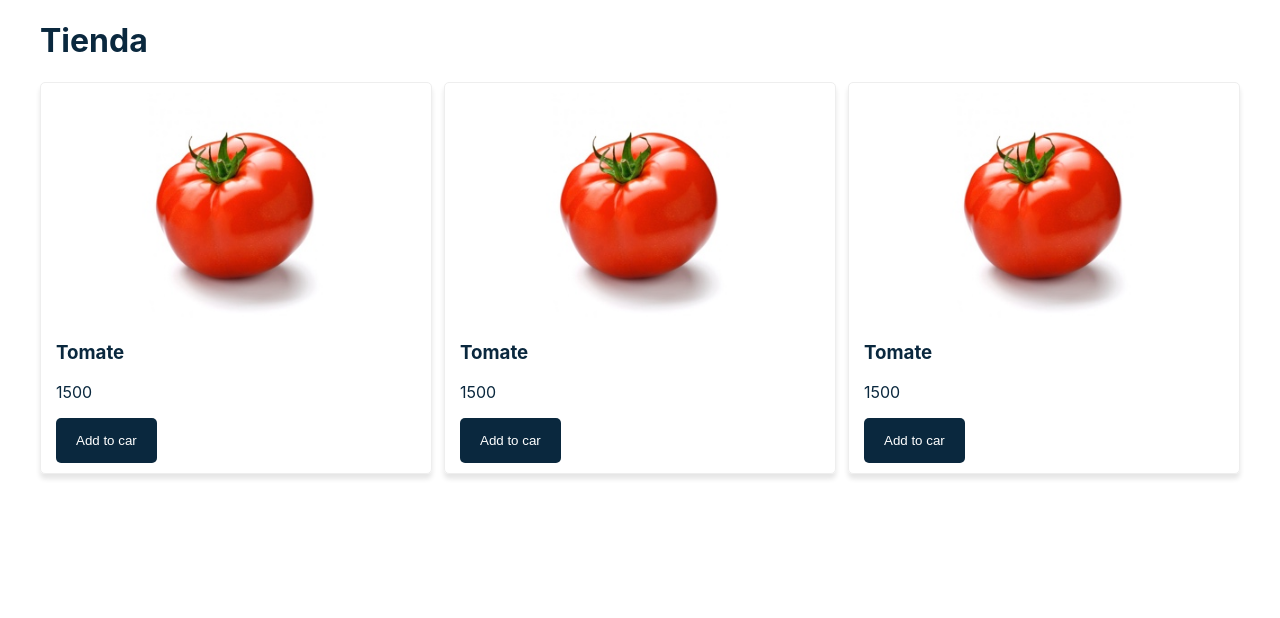
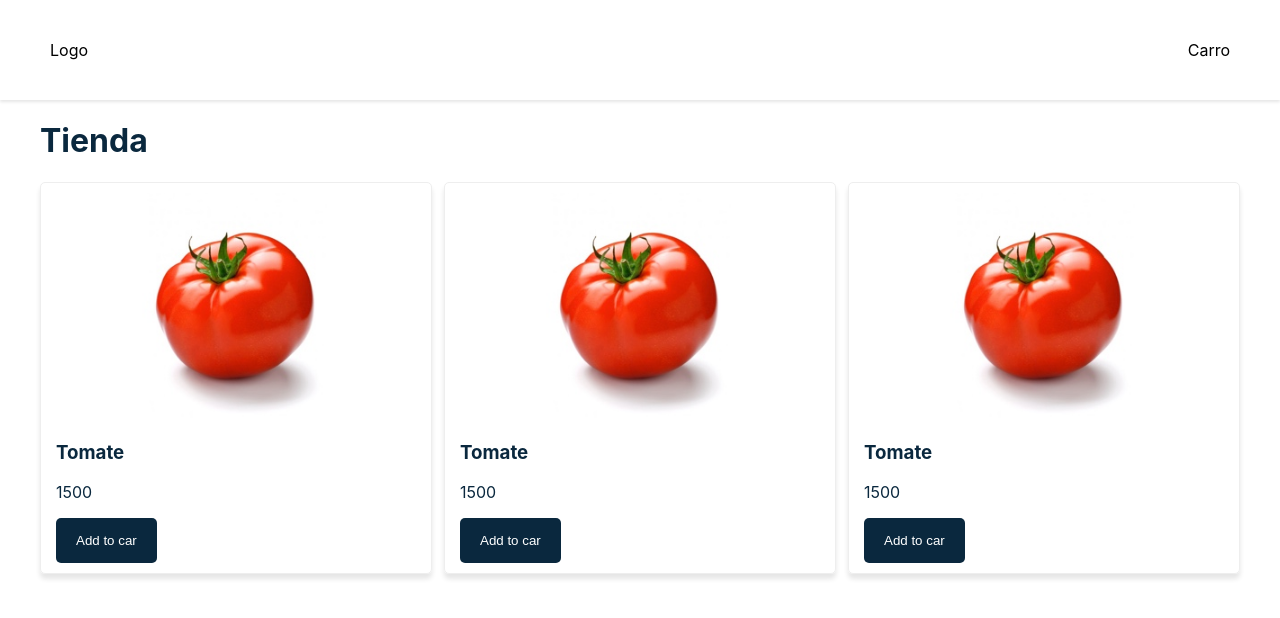
Before and after one commit to Alejandro04/ReactShoppingCart, a React (Create React App) app: page / in a window 1280 px wide. Shown: the top 618 px of the page. Built offline with nearby package versions, Linux system fonts and the light colour scheme.

Commit message:
add navbar and styles

```diff
--- a/src/App.js
+++ b/src/App.js
@@ -2,6 +2,7 @@
 import Products from './components/products';
 import Layout from './components/layout';
 import Title from './components/title';
+import Navbar from './components/navbar';
 
 class App extends Component {
   state = {
@@ -14,6 +15,7 @@
   render() {
     return (
       <div>
+        <Navbar/>
         <Layout>
           <Title/>
           <Products
--- /dev/null
+++ b/src/components/navbar.js
@@ -0,0 +1,27 @@
+import { Component } from 'react';
+
+const styles = {
+  navbar: {
+    display: 'flex',
+    flexDirection: 'row',
+    alignItems: 'center',
+    height: '100px',
+    justifyContent: 'space-between',
+    position: 'relative',
+    padding: '0 50px',
+    boxShadow: '0 2px 3px rgb(0,0,0,0.1)'
+  }
+}
+
+class Navbar extends Component {
+  render() {
+    return (
+      <nav style={styles.navbar}>
+          <p>Logo</p>
+          <p>Carro</p>
+      </nav>
+    )
+  }
+}
+
+export default Navbar;
```
